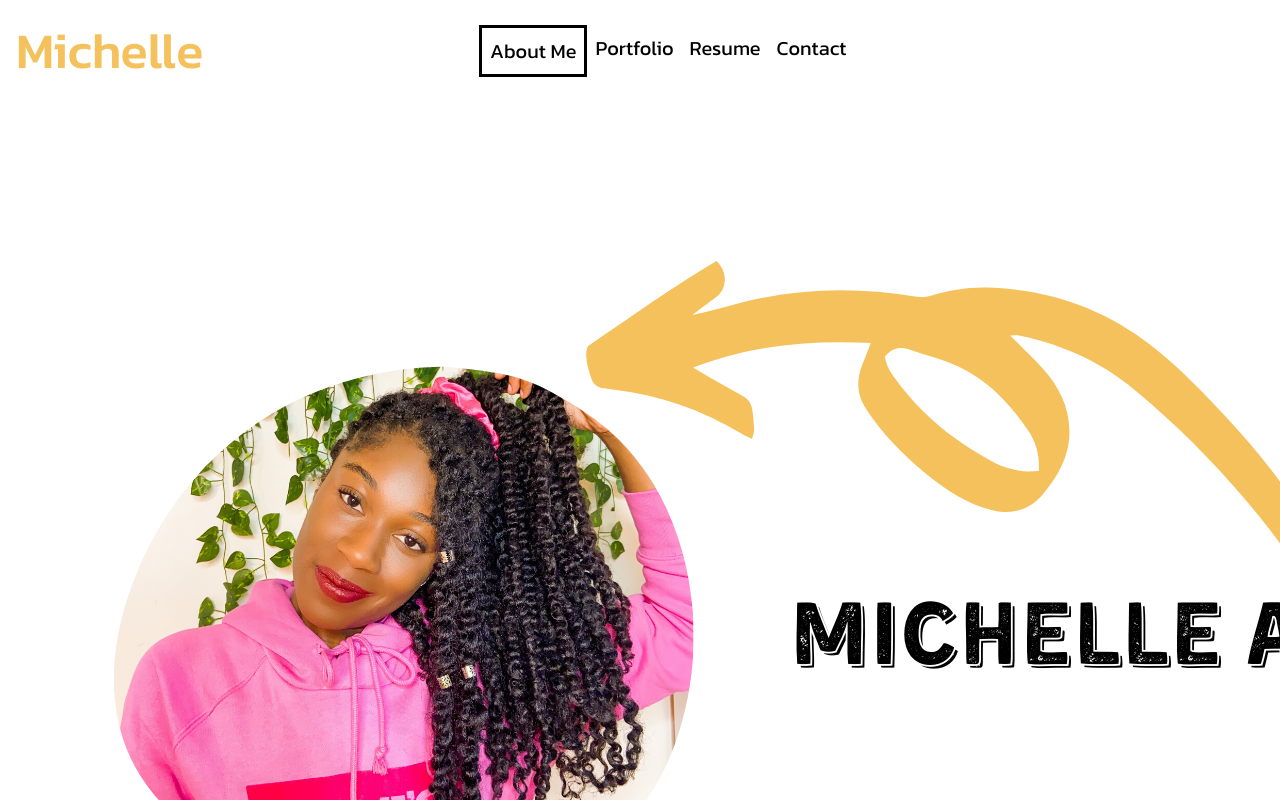
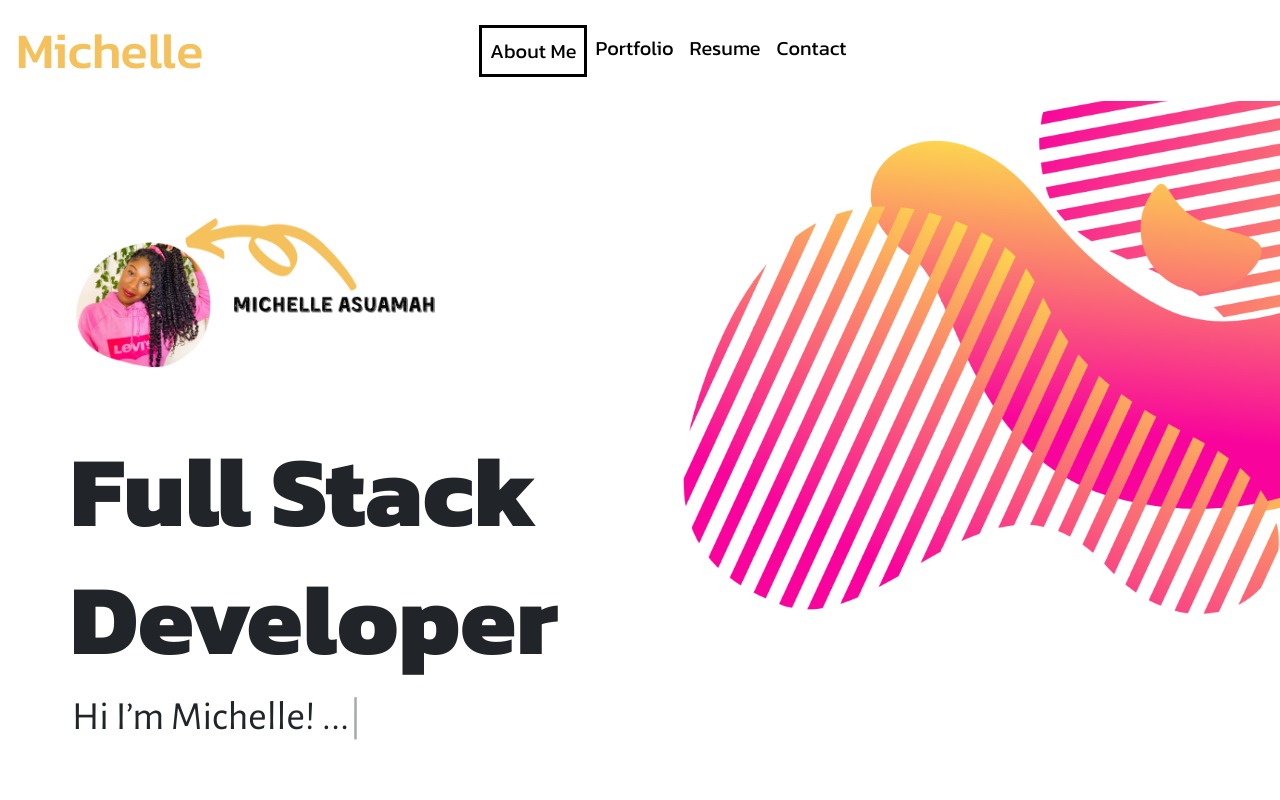
Before and after one commit to MAsuamah/dev-portfolio, a React (Create React App) app: page / in a window 1280 px wide. Built offline with nearby package versions, Linux system fonts and the light colour scheme; a web font is replaced by a local one.

Commit message:
fixed hero image

```diff
--- a/src/assets/styles/About.css
+++ b/src/assets/styles/About.css
@@ -14,11 +14,11 @@ h1 {
   margin-left: 70px;
 }
 
-img {
-  height: 250px;
-  margin-right: 10px;
-  margin-left: 50px;
-  margin-top: 80px;
+.port-logo {
+  height: 250px !important;
+  margin-right: 10px !important;
+  margin-left: 50px !important;
+  margin-top: 80px !important;
 }
 
 .type-wrap {
--- a/src/assets/styles/Portfolio.css
+++ b/src/assets/styles/Portfolio.css
@@ -68,7 +68,7 @@ EDIT ON
   opacity: 0.8;
 }
 
-img {
+.icon {
   height: auto;
   margin-right: 0;
   margin-left: 0;
--- a/src/components/About/index.js
+++ b/src/components/About/index.js
@@ -36,7 +36,7 @@ function About() {
   return (
     <div>
       <div className="hero-image">
-        <img src={require(`../../assets/images/portfolio-logo.png`).default}></img>
+        <img className="port-logo" src={require(`../../assets/images/portfolio-logo.png`).default}></img>
         <Fade delay={1000}>
         <h1>Full Stack</h1>
         </Fade>
--- a/src/components/Portfolio/index.js
+++ b/src/components/Portfolio/index.js
@@ -17,7 +17,7 @@ function Portfolio() {
       <div className="portfolio">
         <div class="grid">
             <figure class="effect-oscar">
-              <img src="https://tympanus.net/Development/HoverEffectIdeas/img/9.jpg" alt="img09"/>
+              <img className="icon" src="https://tympanus.net/Development/HoverEffectIdeas/img/9.jpg" alt="img09"/>
               <figcaption>
                 <h2>Warm <span>Oscar</span></h2>
                 <p>Oscar is a decent man. He used to clean porches with pleasure.</p>
@@ -25,7 +25,7 @@ function Portfolio() {
               </figcaption>
             </figure>
             <figure class="effect-oscar">
-              <img src="https://tympanus.net/Development/HoverEffectIdeas/img/10.jpg" alt="img10"/>
+              <img className="icon" src="https://tympanus.net/Development/HoverEffectIdeas/img/10.jpg" alt="img10"/>
               <figcaption>
                 <h2>Warm <span>Oscar</span></h2>
                 <p>Oscar is a decent man. He used to clean porches with pleasure.</p>
@@ -33,7 +33,7 @@ function Portfolio() {
               </figcaption>
             </figure>
             <figure class="effect-oscar">
-              <img src="https://tympanus.net/Development/HoverEffectIdeas/img/10.jpg" alt="img10"/>
+              <img className="icon" src="https://tympanus.net/Development/HoverEffectIdeas/img/10.jpg" alt="img10"/>
               <figcaption>
                 <h2>Warm <span>Oscar</span></h2>
                 <p>Oscar is a decent man. He used to clean porches with pleasure.</p>
```
